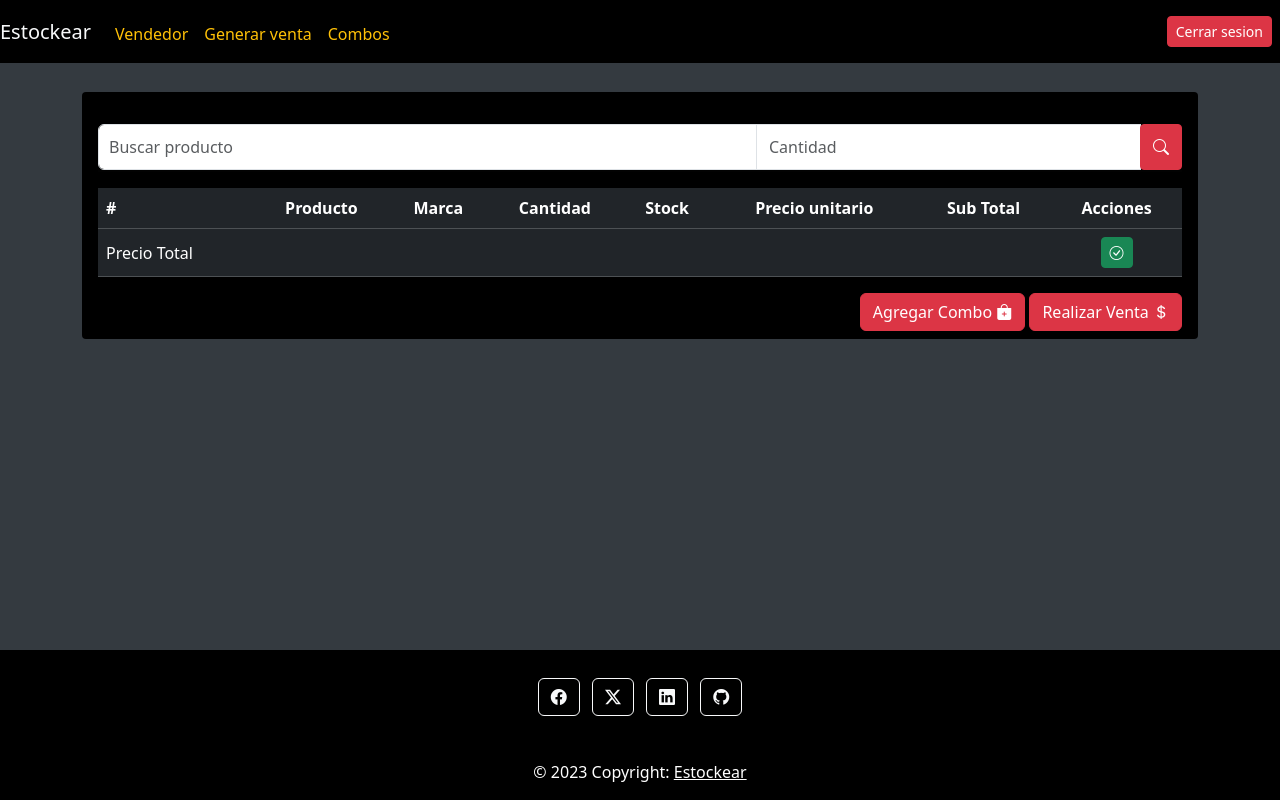
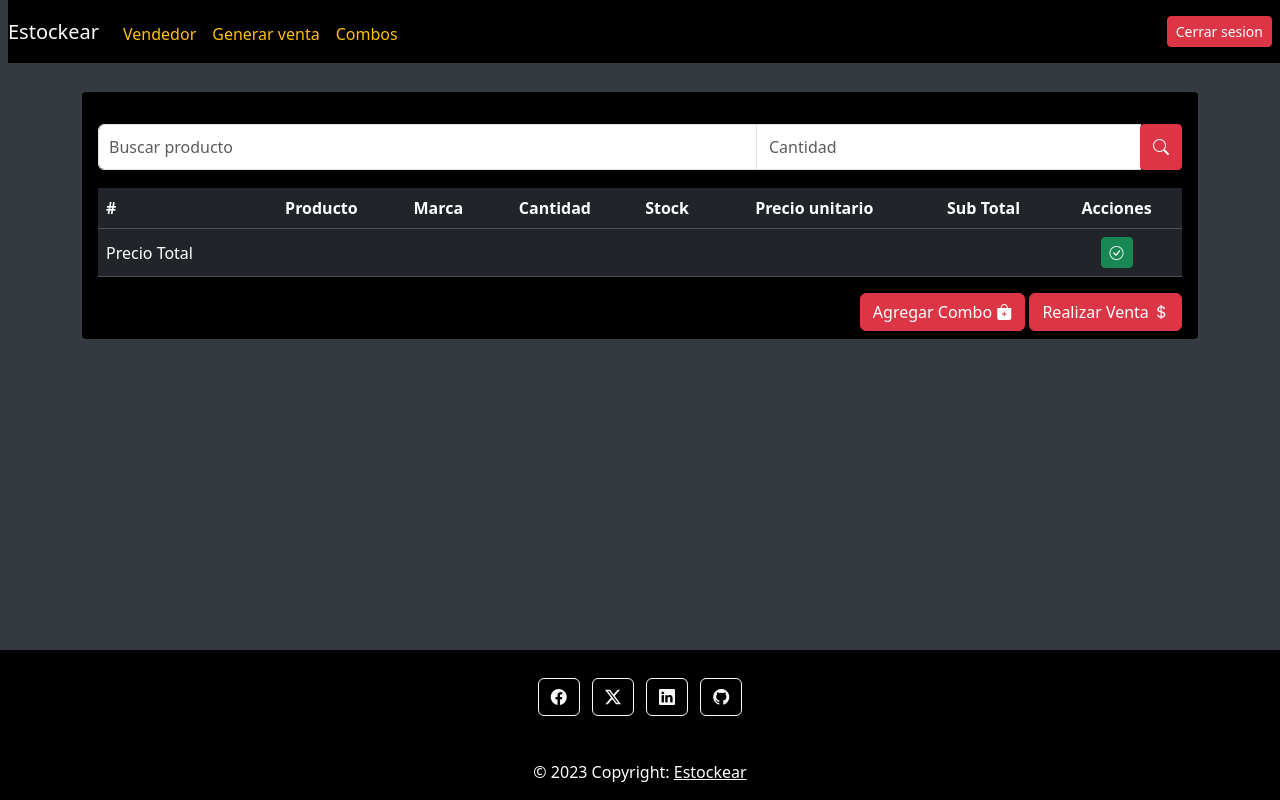
Before and after one commit to leanbarrios2018/lppw2023-proyectointegrador-bss, a PHP site: page /vista/vendedor-generar-ventas.php in a window 1280 px wide. Run offline with PHP 8.4, Linux system fonts and the light colour scheme; the visitor is signed in with stand-in values (Sample User, id 1); data comes from the database, SQL or seed files in the repository.

Commit message:
correcion

```diff
--- a/resources/css/style-body.css
+++ b/resources/css/style-body.css
@@ -2,6 +2,5 @@ body {
     /* background: linear-gradient(to right, #0052d4, #4364f7, #0052d4);
     padding-top: 76px; */
     background-color: #343a40;
-    color: #f8f9fa;
     padding-top: 76px;
 }
--- a/resources/css/style-vendedor-buscar-producto.css
+++ b/resources/css/style-vendedor-buscar-producto.css
@@ -13,6 +13,7 @@
 #listaVentaProducto li {
     padding: 5px;
     cursor: pointer;
+    color: #020202;
 }
 
 #listaVentaProducto>li:hover {
--- a/vista/vendedor-generar-ventas.php
+++ b/vista/vendedor-generar-ventas.php
@@ -32,7 +32,7 @@
 </head>
 
 <body class="d-flex flex-column min-vh-100">
-    <nav class="navbar navbar-expand-lg navbar-dark bg-black fixed-top">
+    <nav class="navbar navbar-expand-lg navbar-dark bg-black fixed-top ms-2">
         <a class="navbar-brand text-light fs-5" href="#">Estockear</a>
         <button class="navbar-toggler" type="button" data-bs-toggle="collapse" data-bs-target="#navbarNav" aria-controls="navbarNav" aria-expanded="false" aria-label="Toggle navigation"><span class="navbar-toggler-icon"></span></button>
         <div class="collapse navbar-collapse" id="navbarNav">
```
